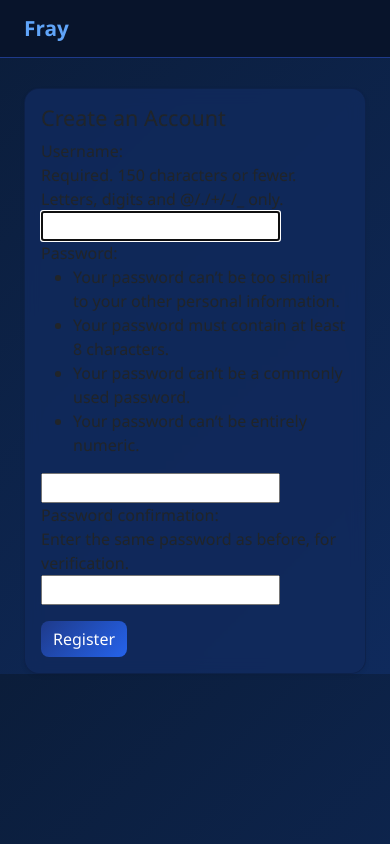
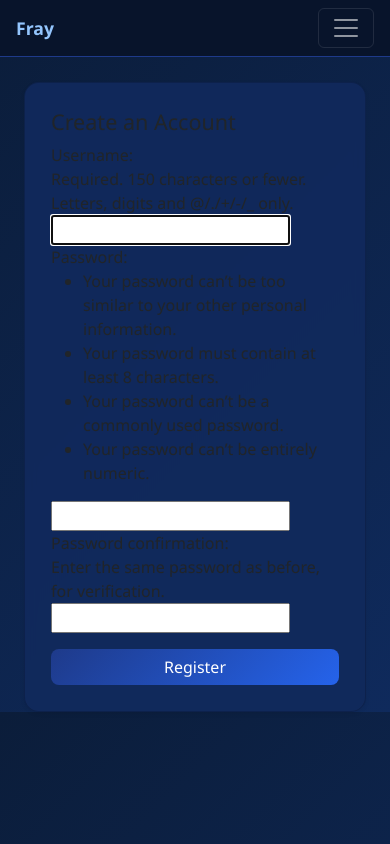
Before and after one commit to sheikhadm/park-system, a Django app: page /accounts/register/ in a window 390 px wide. Run offline with Django 5.2, Linux system fonts and the light colour scheme; some libraries are stand-ins or nearby versions.

Commit message:
responsiveness

```diff
--- a/park_system/templates/park_system/base.html
+++ b/park_system/templates/park_system/base.html
@@ -1,11 +1,9 @@
-
-
-
-
 <!DOCTYPE html>
 <html>
 <head>
     <title>Parking System</title>
+
+    <meta name="viewport" content="width=device-width, initial-scale=1">
 
     {% load django_bootstrap5 %}
     {% bootstrap_css %}
@@ -14,7 +12,7 @@
     <style>
         body {
             background: linear-gradient(135deg, #0b1d3a, #0f2a5c);
-            color: #e2e8f0;
+            color: #f1f5f9; /* improved readability */
             font-family: 'Segoe UI', Tahoma, Geneva, Verdana, sans-serif;
         }
 
@@ -27,24 +25,24 @@
         .navbar-brand {
             font-weight: bold;
             font-size: 1.3rem;
-            color: #60a5fa !important;
+            color: #93c5fd !important;
         }
 
         .nav-link {
-            color: #cbd5f5 !important;
+            color: #e2e8f0 !important;
             transition: 0.3s;
         }
 
         .nav-link:hover {
-            color: #60a5fa !important;
+            color: #93c5fd !important;
         }
 
         /* Cards */
         .card {
-            background: rgba(17, 42, 92, 0.85);
+            background: rgba(17, 42, 92, 0.95);
             border-radius: 15px;
             box-shadow: 0 4px 20px rgba(0, 0, 0, 0.4);
-            backdrop-filter: blur(8px);
+            backdrop-filter: blur(6px);
         }
 
         /* Buttons */
@@ -60,7 +58,7 @@
 
         .btn-outline-secondary {
             border-color: #3b82f6;
-            color: #cbd5f5;
+            color: #e2e8f0;
         }
 
         .btn-outline-secondary:hover {
@@ -71,13 +69,34 @@
         /* Alerts */
         .alert {
             border-radius: 10px;
-            margin: 15px;
+            margin-top: 15px;
             box-shadow: 0 2px 10px rgba(0,0,0,0.3);
+            font-size: 0.95rem;
         }
 
         /* Container spacing */
         .container {
-            margin-top: 30px;
+            margin-top: 25px;
+        }
+
+        /* Mobile tweaks */
+        @media (max-width: 768px) {
+            .navbar-brand {
+                font-size: 1.1rem;
+            }
+
+            .nav-link {
+                font-size: 0.95rem;
+            }
+
+            .btn {
+                width: 100%;
+                margin-top: 5px;
+            }
+
+            .card {
+                padding: 10px;
+            }
         }
 
         /* Smooth fade animation */
@@ -94,17 +113,18 @@
 
 <body>
 
-<nav class="navbar navbar-expand-lg navbar-dark px-4">
+<nav class="navbar navbar-expand-lg navbar-dark px-3">
     <a class="navbar-brand" href="{% url 'park_system:index' %}">Fray</a>
 
-    <div class="collapse navbar-collapse">
+    <button class="navbar-toggler" type="button" data-bs-toggle="collapse" data-bs-target="#navbarNav">
+        <span class="navbar-toggler-icon"></span>
+    </button>
+
+    <div class="collapse navbar-collapse" id="navbarNav">
         {% if user.is_authenticated %}
         <ul class="navbar-nav me-auto">
             <li class="nav-item">
                 <a class="nav-link" href="{% url 'park_system:vehicles' %}">Your vehicles</a>
-            </li>
-            <li class="nav-item">
-                <a class="nav-link" href="{% url 'park_system:tickets' %}">Tickets</a>
             </li>
         </ul>
         {% endif %}
```
